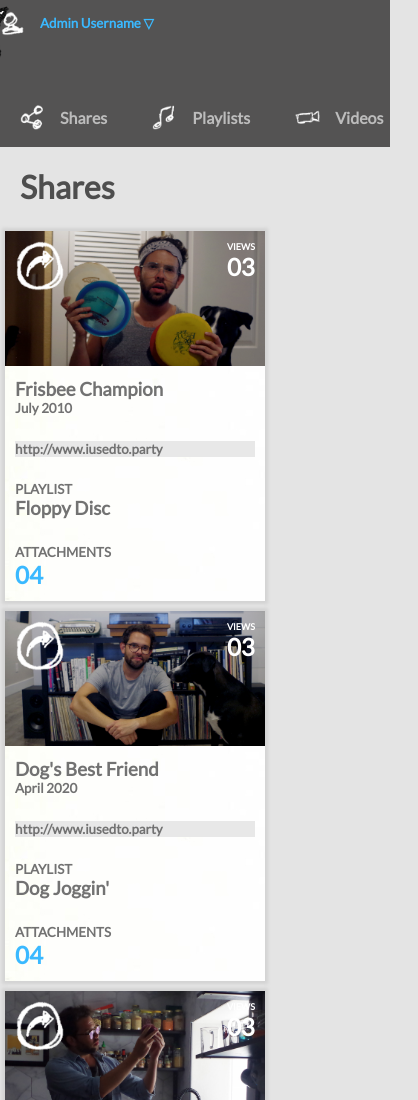
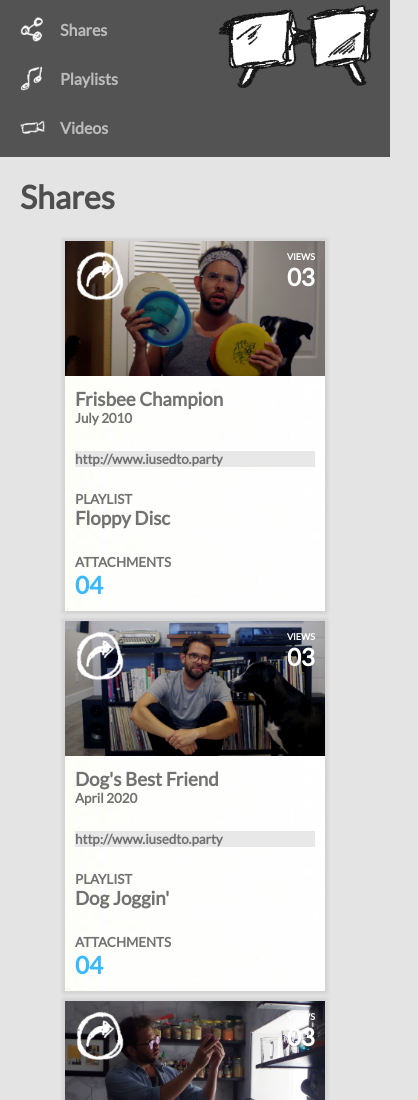
Before and after one commit to davidleach724/itsdave_staticcomp, a plain HTML site: page index.html in a window 390 px wide. Shown: the top 1100 px of the page, 418 px wide, since content can reach past the window. Drawn offline with Linux system fonts and the light colour scheme.

Commit message:
Add media queries

```diff
--- a/styles.css
+++ b/styles.css
@@ -61,6 +61,7 @@ h4 {
 
 .user-card-section {
   display: flex;
+  justify-content: space-evenly;
   flex-wrap: wrap;
 }
 
@@ -168,8 +169,22 @@ h1 {
 
 
 @media only screen and (max-width: 470px) {
-  .site-logo {
-    height: 5vh;
-    width: 5vw;
+  .user-card {
+    display: grid;
+    align-items: center;
+    grid-template-columns: repeat(auto-fit, minmax(240px, 1fr));
+  }
+  .name-logo, .admin-menu {
+    display: none;
+  }
+
+  .user-menu {
+    flex-direction: column;
   }
 }
+
+@media only screen and (max-width: 333px) {
+  nav {
+   justify-content: center;
+  }
+}
```
